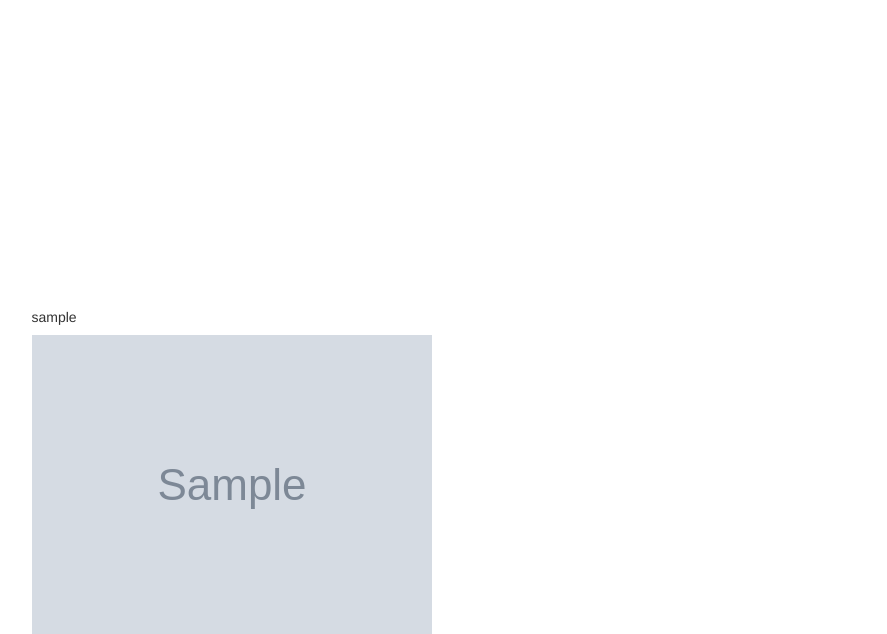
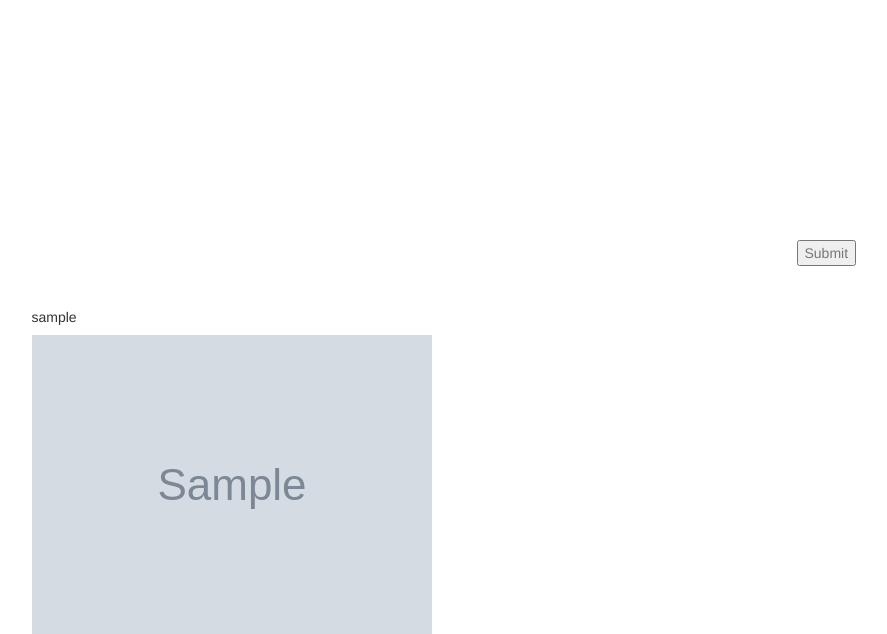
Before and after one commit to kelvinadeu/instagram, a Django app: page /home/ in a window 1280 px wide; the page is wider, and only the part inside the window is pictured. Shown: the part 216-850 px from the top of that part, without its empty margins (136-1023 px from the left). Run offline with Django 3.2, Linux system fonts and the light colour scheme; tables that the repository leaves empty hold one stand-in row (values such as "Sample post"); grey boxes marked "Sample" are stand-in pictures; some libraries are stand-ins or nearby versions.

Commit message:
add home.html

```diff
--- a/map/templates/home.html
+++ b/map/templates/home.html
@@ -20,11 +20,25 @@
       <img src="{{all.image_path.url}}" alt="{{user.username}}">
       <p class="card-text">{{all.image_description}}</p>
     </div>
+    <div class="card-footer text-muted">
+      <form method="post" action='{% url ' comment' %}'>
 
-
+        {% csrf_token %}
+        {{ forms }}
+        <input type="hidden" name="image_id" value="{{image_id}}">
+        <input type="submit" name="Submit" value="Submit">
+      </form>
     </div>
-    {% endfor %}
+    <ul class="List-group-flush">
+      {% for comment in comments %}
+      {% if comment.image_id.id == image.id %}
+      <li class="List-group-item">{{comment.comment}}</li>
+      {% endif %}
+      {% endfor %}
+    </ul>
   </div>
+  {% endfor %}
+</div>
 </div>
 </div>
 </div>
```
